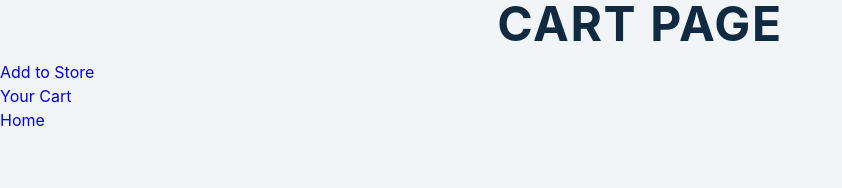
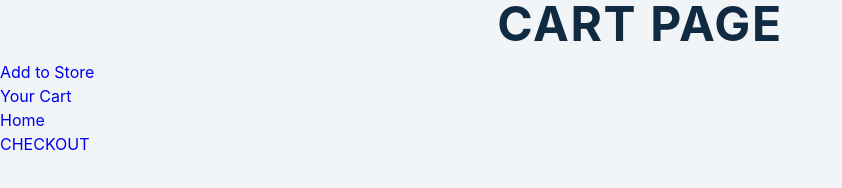
Before and after one commit to xconnor9896/s1-capstone, a website: page public/Pages/cart.html in a window 1280 px wide. Shown: the whole page, without its empty margins (0-842 px from the left). Drawn offline with nearby package versions, Linux system fonts and the light colour scheme; no server answers.

Commit message:
and some corndogs

```diff
--- a/public/Pages/cart.html
+++ b/public/Pages/cart.html
@@ -21,6 +21,8 @@
 
     </section>
 
+    <a href="../Pages/checkOut.html">CHECKOUT</a>
+
     <script src="https://cdnjs.cloudflare.com/ajax/libs/axios/0.24.0/axios.min.js" integrity="sha512-u9akINsQsAkG9xjc1cnGF4zw5TFDwkxuc9vUp5dltDWYCSmyd0meygbvgXrlc/z7/o4a19Fb5V0OUE58J7dcyw==" crossorigin="anonymous" referrerpolicy="no-referrer"></script>
 
     <script src="../displayCart.js"></script>
```
